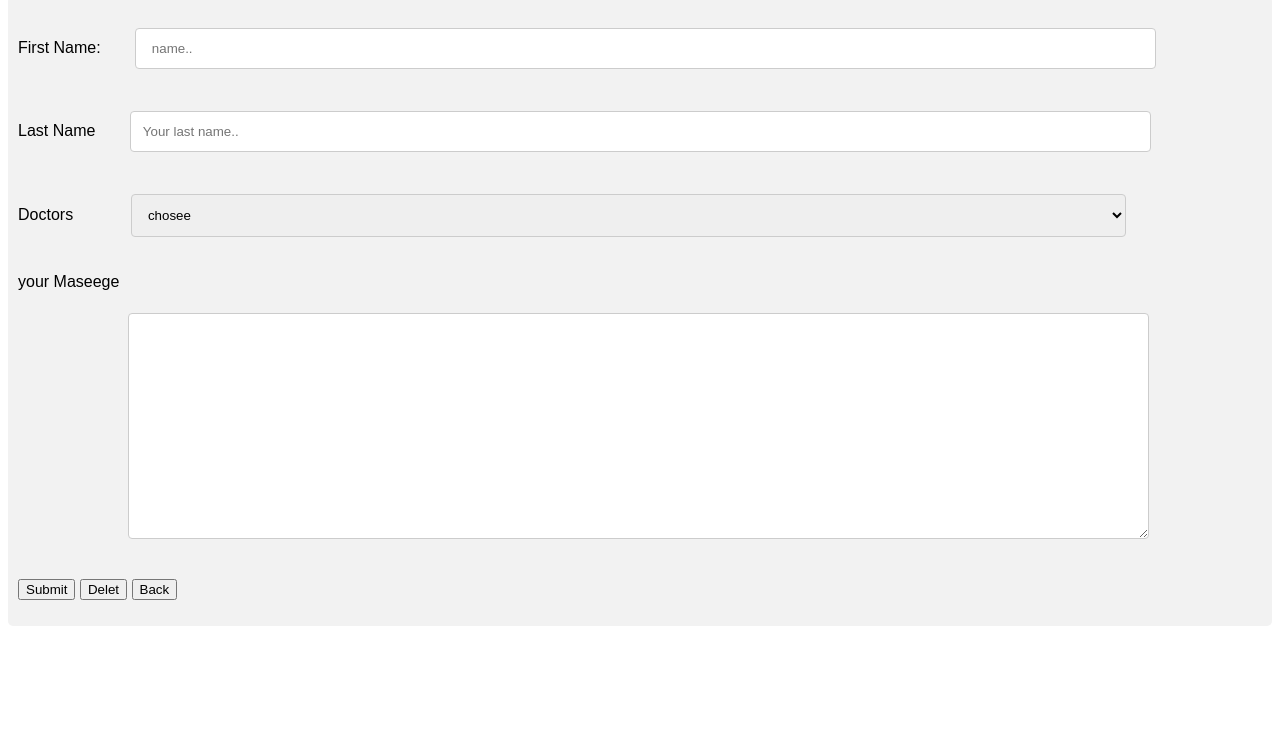
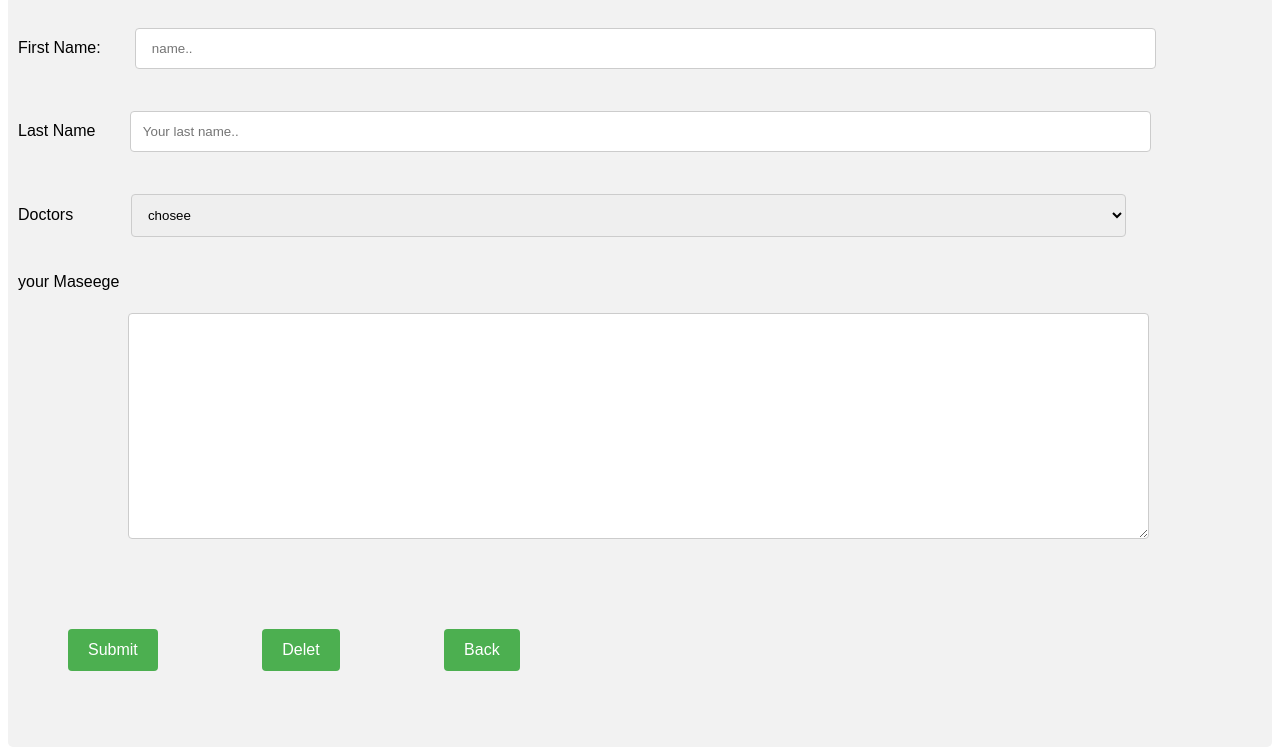
Before and after one commit to MohamedKarem66/Exam-System, a plain HTML site: page Instructor contacts.html in a window 1280 px wide. Shown: the part 63-818 px from the top of the page. Drawn offline with Linux system fonts and the light colour scheme.

Commit message:
Update Instructor contacts.html

```diff
--- a/Instructor contacts.html
+++ b/Instructor contacts.html
@@ -40,9 +40,9 @@
                              </label>
                          </p>
                          <p>
-                              <input id="r" type="submit" value="Submit" onclick="javascript:maseg();">
-                              <input  id="r" type="reset" value="Delet">
-							  <input  id="r" type="button" value="Back"    onclick="window.location='instructorprofilehtml.html';">
+                              <input id="r" class="r" type="submit" value="Submit" onclick="javascript:maseg();">
+                              <input  class="r" type="reset" value="Delet">
+							  <input  class="r" type="button" value="Back"    onclick="window.location='instructorprofilehtml.html';">
                          </p>
                     </form>
                 </div>
```
